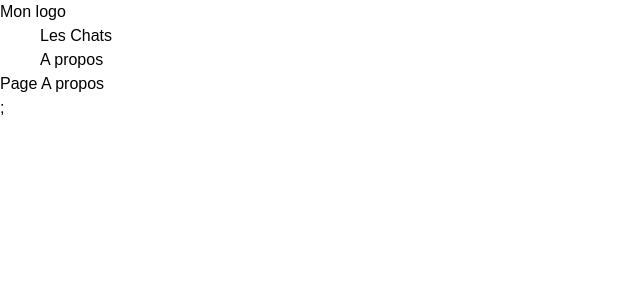
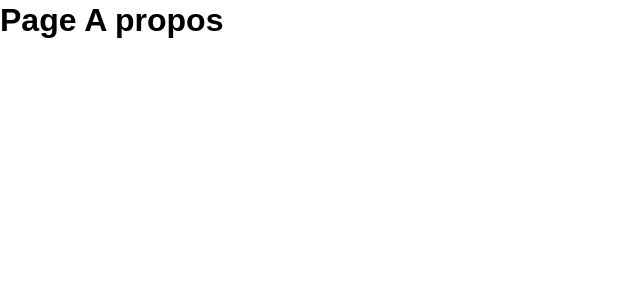
Before and after one commit to SylvieCanongia/chadamour, a Next.js app: page /a-propos in a window 1280 px wide. Shown: the top 300 px of the page, without its empty margins (0-640 px from the left). Built offline with nearby package versions, Linux system fonts and the light colour scheme.

Commit message:
feat: added a typed layout for handling per page layout

```diff
--- a/packages/layout/Layout.tsx
+++ b/packages/layout/Layout.tsx
@@ -1,20 +1,38 @@
 import React from 'react';
-// import Head from 'next/head';
+import Head from 'next/head';
+import { Header, type HeaderProps } from '@chadamour/header';
 
 export interface ILayout {
   children?: React.ReactNode;
 }
 
+// build an instance of our HeaderProps to pass to the Header component
+const headerProps: HeaderProps = {
+  logo: 'Mon logo',
+  links: [
+    {
+      label: 'Les Chats',
+      route: '/chats',
+    },
+    {
+      label: 'A propos',
+      route: '/a-propos',
+    },
+  ],
+};
+
 export const Layout: React.FC<ILayout> = ({ children }) => {
   return (
     <>
-      {/* <Head>
-        <title>Modèle de layout</title>
-      </Head> */}
-      <section>
+      <Head>
+          <meta name="viewport" content="width=device-width, initial-scale=1" />
+          <meta
+            name="description"
+            content="Une application pour les amoureux des chats"
+          />
+        </Head>
+        <Header logo={headerProps.logo} links={headerProps.links} />
         {children}
-        Coucou
-      </section>
     </>
   );
 };
--- a/pages/_app.tsx
+++ b/pages/_app.tsx
@@ -1,35 +1,30 @@
-import Head from 'next/head';
+import type { ReactElement, ReactNode } from 'react'
+import type { AppProps } from 'next/app';
+import type { NextPage } from 'next';
+import { Layout } from '@/packages/layout';
 import '@/styles/globals.scss';
-import type { AppProps } from 'next/app';
-import { Header, type HeaderProps } from '@chadamour/header';
 
-// build an instance of our HeaderProps to pass to the Header component
-const headerProps: HeaderProps = {
-  logo: 'Mon logo',
-  links: [
-    {
-      label: 'Les Chats',
-      route: '/chats',
-    },
-    {
-      label: 'A propos',
-      route: '/a-propos',
-    },
-  ],
-};
+// With TypeScript, we must first create a new type for your pages which includes a getLayout function.
+export type NextPageWithLayout<P = {}, IP = P> = NextPage<P, IP> & {
+  getLayout?: (_page: ReactElement) => ReactNode
+}
 
-export default function App({ Component, pageProps }: AppProps) {
+// Then, we must create a new type for your AppProps which overrides the Component property to use the previously created type.
+type AppPropsWithLayout = AppProps & {
+  Component: NextPageWithLayout
+}
+
+export default function App({ Component, pageProps }: AppPropsWithLayout) {
+  // Use the layout defined at the page level, if available
+  // operator ?? can be used to provide a fallback value in case another value is null or undefined (here Component.getLayout)
+  // const getLayout = Component.getLayout ?? (page => page);
+  if(Component.getLayout) {
+    return Component.getLayout(<Component {...pageProps} />)
+  }
+
   return (
-    <>
-      <Head>
-        <meta name="viewport" content="width=device-width, initial-scale=1" />
-        <meta
-          name="description"
-          content="Une application pour les amoureux des chats"
-        />
-      </Head>
-      <Header logo={headerProps.logo} links={headerProps.links} />
-      <Component {...pageProps} />;
-    </>
+    <Layout>
+      <Component {...pageProps} />
+    </Layout>
   );
 }
--- a/pages/a-propos.tsx
+++ b/pages/a-propos.tsx
@@ -1,5 +1,16 @@
-const About = () => {
-  return <div>Page A propos</div>;
+import { ReactElement } from 'react';
+import type { NextPageWithLayout } from './_app';
+
+const About: NextPageWithLayout = () => {
+  return <h1>Page A propos</h1>;
 };
 
 export default About;
+
+About.getLayout = function getLayout(page: ReactElement) {
+  return (
+    <>
+      {page}
+    </>
+  )
+}
--- a/tsconfig.json
+++ b/tsconfig.json
@@ -18,6 +18,6 @@
       "@/*": ["./*"]
     }
   },
-  "include": ["next-env.d.ts", "**/*.ts", "**/*.tsx", "pages/chats"],
+  "include": ["next-env.d.ts", "**/*.ts", "**/*.tsx"],
   "exclude": ["node_modules"]
 }
```
Also changed, not shown: pages/index.tsx (+2 -6 lines).
